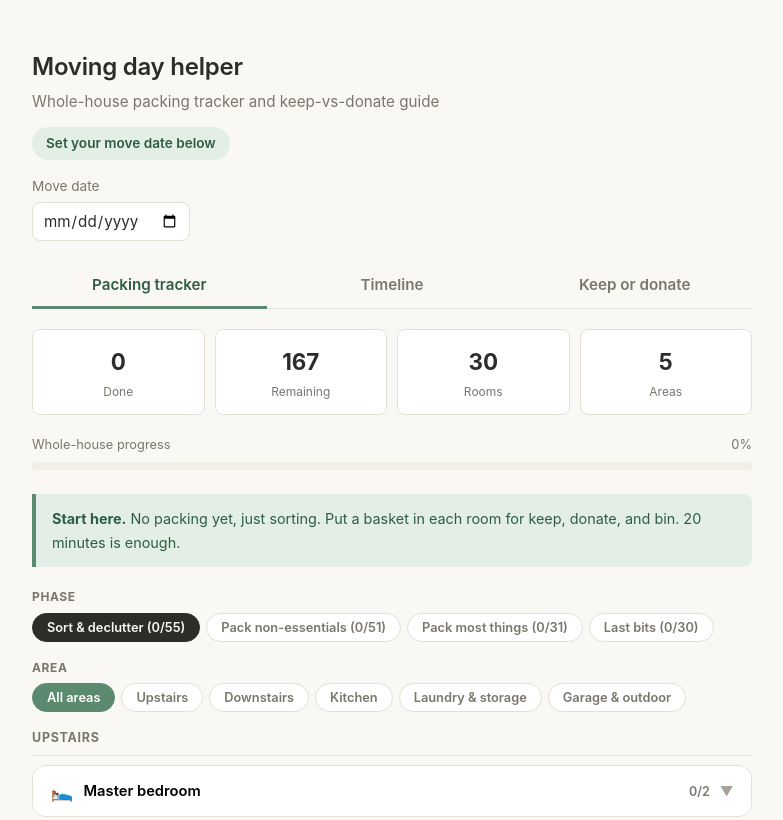
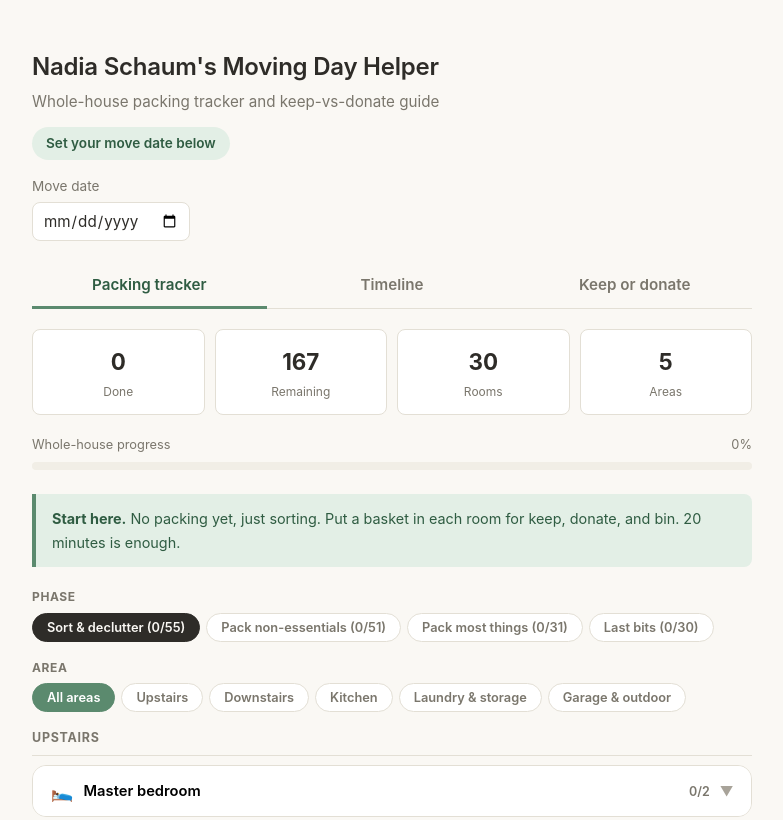
Before and after one commit to MutantN/packing-helper, a plain HTML site: page index.html in a window 1280 px wide. Shown: the top 820 px of the page, without its empty margins (248-1031 px from the left). Drawn offline with Linux system fonts and the light colour scheme.

Commit message:
Update index.html

```diff
--- a/index.html
+++ b/index.html
@@ -3,7 +3,7 @@
 <head>
 <meta charset="UTF-8" />
 <meta name="viewport" content="width=device-width, initial-scale=1.0" />
-<title>Moving day helper</title>
+<title>Nadia Schaum's Moving Day Helper</title>
 <style>
   :root{
     --bg: #FAF8F4;
@@ -241,7 +241,7 @@
 <div class="wrap">
 
   <header>
-    <h1>Moving day helper</h1>
+    <h1>Nadia Schaum's Moving Day Helper</h1>
     <p>Whole-house packing tracker and keep-vs-donate guide</p>
     <div class="countdown-pill" id="countdown-pill">Set your move date below</div>
   </header>
```
